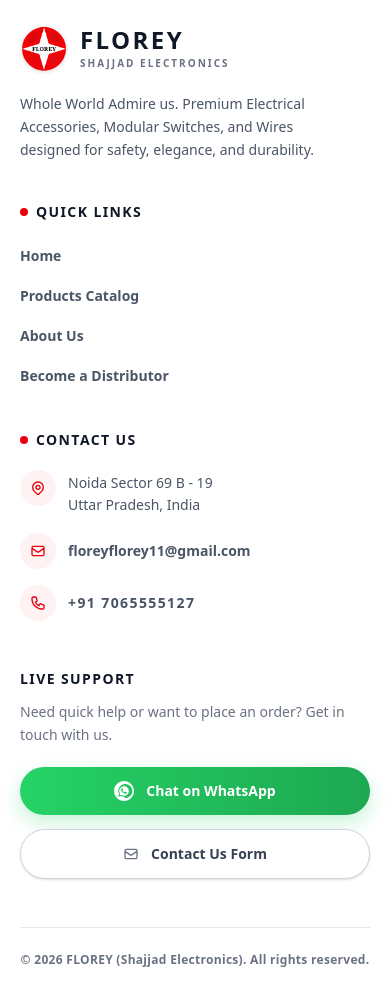
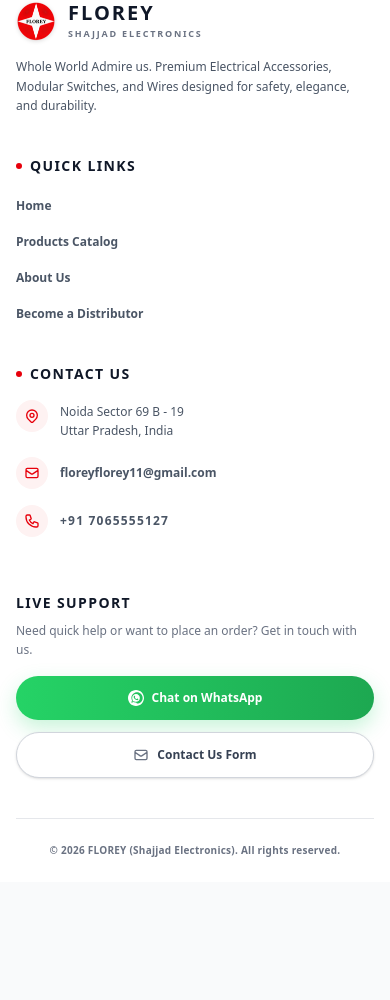
Before and after one commit to shahidtechin-ux/florey-catalog, a Next.js app: page /about in a window 390 px wide. Shown: the part 4835-5835 px from the top of the page. After the commit the page ends 5717 px from the top, so only its background shows below. Built offline with nearby package versions, Linux system fonts and the light colour scheme.

Commit message:
Add files via upload

```diff
--- a/components/Footer.js
+++ b/components/Footer.js
@@ -19,19 +19,19 @@ export default function Footer() {
   ];
 
   return (
-    <footer className="bg-white border-t border-gray-200 pt-16 pb-8 font-sans relative overflow-hidden">
+    <footer className="bg-white border-t border-gray-200 pt-10 sm:pt-16 pb-6 sm:pb-8 font-sans relative overflow-hidden">
 
       {/* Subtle Top Border Highlight */}
       <div className="absolute top-0 left-1/2 -translate-x-1/2 w-full h-[2px] bg-gradient-to-r from-transparent via-red-500/20 to-transparent"></div>
 
-      <div className="max-w-7xl mx-auto px-5 sm:px-6 lg:px-8 relative z-10">
+      <div className="max-w-7xl mx-auto px-4 sm:px-6 lg:px-8 relative z-10">
 
-        <div className="grid grid-cols-1 md:grid-cols-2 lg:grid-cols-4 gap-10 lg:gap-8">
+        <div className="grid grid-cols-1 md:grid-cols-2 lg:grid-cols-4 gap-8 lg:gap-8">
 
           {/* Column 1: Brand Info */}
-          <div className="space-y-5 lg:pr-8">
+          <div className="space-y-4 sm:space-y-5 lg:pr-8">
             <Link href="/" className="flex items-center gap-3 group">
-              <div className="relative w-12 h-12 shrink-0 transition-transform duration-300 group-hover:scale-105">
+              <div className="relative w-10 h-10 sm:w-12 sm:h-12 shrink-0 transition-transform duration-300 group-hover:scale-105">
                 <Image
                   src="/images/logo.png"
                   alt="FLOREY Logo"
@@ -40,25 +40,25 @@ export default function Footer() {
                 />
               </div>
               <div className="flex flex-col">
-                <h2 className="text-2xl font-black text-gray-900 tracking-widest uppercase leading-none">FLOREY</h2>
-                <p className="text-[10px] text-gray-500 uppercase tracking-[0.2em] mt-1 font-bold">Shajjad Electronics</p>
+                <h2 className="text-xl sm:text-2xl font-black text-gray-900 tracking-widest uppercase leading-none">FLOREY</h2>
+                <p className="text-[9px] sm:text-[10px] text-gray-500 uppercase tracking-[0.2em] mt-1 font-bold">Shajjad Electronics</p>
               </div>
             </Link>
-            <p className="text-sm text-gray-600 leading-relaxed pr-4 sm:pr-0 font-medium">
+            <p className="text-xs sm:text-sm text-gray-600 leading-relaxed font-medium">
               Whole World Admire us. Premium Electrical Accessories, Modular Switches, and Wires designed for safety, elegance, and durability.
             </p>
           </div>
 
           {/* Column 2: Quick Links */}
-          <div>
-            <h3 className="text-gray-900 font-black text-sm sm:text-base mb-5 sm:mb-6 uppercase tracking-widest flex items-center gap-2">
-              <span className="w-2 h-2 bg-red-600 rounded-full"></span>
+          <div className="pt-2 md:pt-0">
+            <h3 className="text-gray-900 font-black text-sm sm:text-base mb-4 sm:mb-6 uppercase tracking-widest flex items-center gap-2">
+              <span className="w-1.5 h-1.5 sm:w-2 sm:h-2 bg-red-600 rounded-full shrink-0"></span>
               Quick Links
             </h3>
             <ul className="space-y-3 sm:space-y-4">
               {quickLinks.map((item) => (
                 <li key={item.name}>
-                  <Link href={item.path} className="text-sm text-gray-600 hover:text-red-600 hover:translate-x-1.5 transition-all duration-300 inline-block font-semibold py-1 sm:py-0">
+                  <Link href={item.path} className="text-xs sm:text-sm text-gray-600 hover:text-red-600 hover:translate-x-1.5 transition-all duration-300 inline-block font-semibold">
                     {item.name}
                   </Link>
                 </li>
@@ -67,9 +67,9 @@ export default function Footer() {
           </div>
 
           {/* Column 3: Contact Info */}
-          <div>
-            <h3 className="text-gray-900 font-black text-sm sm:text-base mb-5 sm:mb-6 uppercase tracking-widest flex items-center gap-2">
-              <span className="w-2 h-2 bg-red-600 rounded-full"></span>
+          <div className="pt-2 md:pt-0">
+            <h3 className="text-gray-900 font-black text-sm sm:text-base mb-4 sm:mb-6 uppercase tracking-widest flex items-center gap-2">
+              <span className="w-1.5 h-1.5 sm:w-2 sm:h-2 bg-red-600 rounded-full shrink-0"></span>
               Contact Us
             </h3>
             <ul className="space-y-4 sm:space-y-5">
@@ -82,10 +82,10 @@ export default function Footer() {
                   rel="noopener noreferrer"
                   className="flex items-start gap-3 sm:gap-4 group cursor-pointer"
                 >
-                  <div className="w-9 h-9 sm:w-10 sm:h-10 rounded-full bg-red-50 flex items-center justify-center shrink-0 group-hover:bg-red-600 transition-colors">
+                  <div className="w-8 h-8 sm:w-10 sm:h-10 rounded-full bg-red-50 flex items-center justify-center shrink-0 group-hover:bg-red-600 transition-colors">
                     <svg className="w-4 h-4 sm:w-5 sm:h-5 text-red-600 group-hover:text-white transition-colors" fill="none" stroke="currentColor" viewBox="0 0 24 24"><path strokeLinecap="round" strokeLinejoin="round" strokeWidth="2" d="M17.657 16.657L13.414 20.9a1.998 1.998 0 01-2.827 0l-4.244-4.243a8 8 0 1111.314 0z" /><path strokeLinecap="round" strokeLinejoin="round" strokeWidth="2" d="M15 11a3 3 0 11-6 0 3 3 0 016 0z" /></svg>
                   </div>
-                  <span className="text-sm text-gray-600 mt-0.5 leading-relaxed group-hover:text-gray-900 transition-colors text-left font-medium">
+                  <span className="text-xs sm:text-sm text-gray-600 mt-0.5 leading-relaxed group-hover:text-gray-900 transition-colors text-left font-medium">
                     Noida Sector 69 B - 19<br/>Uttar Pradesh, India
                   </span>
                 </a>
@@ -94,20 +94,20 @@ export default function Footer() {
               {/* Email */}
               <li>
                 <a href="mailto:floreyflorey11@gmail.com" className="flex items-center gap-3 sm:gap-4 group">
-                  <div className="w-9 h-9 sm:w-10 sm:h-10 rounded-full bg-red-50 flex items-center justify-center shrink-0 group-hover:bg-red-600 transition-colors">
+                  <div className="w-8 h-8 sm:w-10 sm:h-10 rounded-full bg-red-50 flex items-center justify-center shrink-0 group-hover:bg-red-600 transition-colors">
                     <svg className="w-4 h-4 sm:w-5 sm:h-5 text-red-600 group-hover:text-white transition-colors" fill="none" stroke="currentColor" viewBox="0 0 24 24"><path strokeLinecap="round" strokeLinejoin="round" strokeWidth="2" d="M3 8l7.89 5.26a2 2 0 002.22 0L21 8M5 19h14a2 2 0 002-2V7a2 2 0 00-2-2H5a2 2 0 00-2 2v10a2 2 0 002 2z" /></svg>
                   </div>
-                  <span className="text-sm text-gray-600 group-hover:text-gray-900 transition-colors break-all font-semibold">floreyflorey11@gmail.com</span>
+                  <span className="text-xs sm:text-sm text-gray-600 group-hover:text-gray-900 transition-colors break-all font-semibold">floreyflorey11@gmail.com</span>
                 </a>
               </li>
 
               {/* Phone */}
               <li>
                 <a href="tel:+917065555127" className="flex items-center gap-3 sm:gap-4 group">
-                  <div className="w-9 h-9 sm:w-10 sm:h-10 rounded-full bg-red-50 flex items-center justify-center shrink-0 group-hover:bg-red-600 transition-colors">
+                  <div className="w-8 h-8 sm:w-10 sm:h-10 rounded-full bg-red-50 flex items-center justify-center shrink-0 group-hover:bg-red-600 transition-colors">
                     <svg className="w-4 h-4 sm:w-5 sm:h-5 text-red-600 group-hover:text-white transition-colors" fill="none" stroke="currentColor" viewBox="0 0 24 24"><path strokeLinecap="round" strokeLinejoin="round" strokeWidth="2" d="M3 5a2 2 0 012-2h3.28a1 1 0 01.948.684l1.498 4.493a1 1 0 01-.502 1.21l-2.257 1.13a11.042 11.042 0 005.516 5.516l1.13-2.257a1 1 0 011.21-.502l4.493 1.498a1 1 0 01.684.949V19a2 2 0 01-2 2h-1C9.716 21 3 14.284 3 6V5z" /></svg>
                   </div>
-                  <span className="text-sm text-gray-600 group-hover:text-gray-900 transition-colors tracking-widest font-semibold">+91 7065555127</span>
+                  <span className="text-xs sm:text-sm text-gray-600 group-hover:text-gray-900 transition-colors tracking-widest font-semibold">+91 7065555127</span>
                 </a>
               </li>
 
@@ -115,19 +115,19 @@ export default function Footer() {
           </div>
 
           {/* Column 4: Actions */}
-          <div className="flex flex-col items-start lg:items-end lg:text-right pt-2 sm:pt-4 lg:pt-0">
-            <h3 className="text-gray-900 font-black text-sm sm:text-base mb-3 sm:mb-4 uppercase tracking-widest w-full text-left lg:text-right">Live Support</h3>
-            <p className="text-sm text-gray-500 mb-5 sm:mb-6 leading-relaxed lg:max-w-[250px] lg:ml-auto font-medium">Need quick help or want to place an order? Get in touch with us.</p>
+          <div className="flex flex-col items-start lg:items-end lg:text-right pt-6 sm:pt-4 lg:pt-0">
+            <h3 className="text-gray-900 font-black text-sm sm:text-base mb-2 sm:mb-4 uppercase tracking-widest w-full text-left lg:text-right">Live Support</h3>
+            <p className="text-xs sm:text-sm text-gray-500 mb-4 sm:mb-6 leading-relaxed lg:max-w-[250px] lg:ml-auto font-medium">Need quick help or want to place an order? Get in touch with us.</p>
 
-            <div className="flex flex-col gap-3.5 w-full">
+            <div className="flex flex-col gap-3 w-full">
 
               <a
                 href="https://wa.me/917065555127?text=Hello%20FLOREY%20Team,%20I%20want%20to%20know%20more%20about%20your%20products!"
                 target="_blank"
                 rel="noopener noreferrer"
-                className="group flex items-center justify-center gap-3 bg-gradient-to-r from-[#25D366] to-[#1da851] text-white px-5 sm:px-7 py-3.5 rounded-full font-bold transition-all duration-300 shadow-[0_8px_20px_rgba(37,211,102,0.25)] hover:shadow-[0_12px_25px_rgba(37,211,102,0.4)] hover:-translate-y-1 w-full text-sm sm:text-base"
+                className="group flex items-center justify-center gap-2 sm:gap-3 bg-gradient-to-r from-[#25D366] to-[#1da851] text-white px-5 sm:px-7 py-3.5 rounded-full font-bold transition-all duration-300 shadow-[0_8px_20px_rgba(37,211,102,0.25)] hover:shadow-[0_12px_25px_rgba(37,211,102,0.4)] hover:-translate-y-1 w-full text-xs sm:text-base"
               >
-                <svg className="w-5 h-5 sm:w-6 sm:h-6 shrink-0" fill="currentColor" viewBox="0 0 24 24">
+                <svg className="w-4 h-4 sm:w-6 sm:h-6 shrink-0" fill="currentColor" viewBox="0 0 24 24">
                   <path d="M12.031 6.172c-3.181 0-5.767 2.586-5.768 5.766-.001 1.298.38 2.27 1.019 3.287l-.582 2.128 2.182-.573c.978.58 1.911.928 3.145.929 3.178 0 5.767-2.587 5.768-5.766.001-3.187-2.575-5.77-5.764-5.771zm3.392 8.244c-.144.405-.837.774-1.17.824-.299.045-.677.063-1.092-.069-.252-.08-.575-.187-.988-.365-1.739-.751-2.874-2.502-2.961-2.617-.087-.116-.708-.94-.708-1.793s.448-1.273.607-1.446c.159-.173.346-.217.462-.217l.332.006c.106.005.249-.04.39.298.144.347.491 1.2.534 1.287.043.087.072.188.014.304-.058.116-.087.188-.173.289l-.26.304c-.087.086-.177.18-.076.354.101.174.449.741.964 1.201.662.591 1.221.774 1.394.86s.274.072.376-.043c.101-.116.433-.506.549-.68.116-.173.231-.145.39-.087s1.011.477 1.184.564.289.13.332.202c.045.072.045.419-.1.824zm-3.423-14.416c-6.627 0-12 5.373-12 12s5.373 12 12 12 12-5.373 12-12-5.373-12-12-12zm.029 18.88c-1.161 0-2.305-.292-3.318-.844l-3.677.964 1.003-3.588c-.608-1.033-.926-2.22-.926-3.442 0-4.665 3.793-8.455 8.458-8.455 4.661 0 8.453 3.791 8.455 8.455 0 4.666-3.792 8.455-8.455 8.455z"/>
                 </svg>
                 Chat on WhatsApp
@@ -135,7 +135,7 @@ export default function Footer() {
 
               <Link
                 href="/contact"
-                className="group flex items-center justify-center gap-3 bg-white border border-gray-300 text-gray-700 px-5 sm:px-7 py-3.5 rounded-full font-bold transition-all duration-300 hover:border-red-600 hover:text-red-600 hover:bg-red-50 hover:-translate-y-1 w-full text-sm sm:text-base shadow-sm"
+                className="group flex items-center justify-center gap-2 sm:gap-3 bg-white border border-gray-300 text-gray-700 px-5 sm:px-7 py-3.5 rounded-full font-bold transition-all duration-300 hover:border-red-600 hover:text-red-600 hover:bg-red-50 hover:-translate-y-1 w-full text-xs sm:text-base shadow-sm"
               >
                 <svg className="w-4 h-4 sm:w-5 sm:h-5 text-gray-500 group-hover:text-red-600 transition-colors shrink-0" fill="none" stroke="currentColor" viewBox="0 0 24 24"><path strokeLinecap="round" strokeLinejoin="round" strokeWidth="2" d="M3 8l7.89 5.26a2 2 0 002.22 0L21 8M5 19h14a2 2 0 002-2V7a2 2 0 00-2-2H5a2 2 0 00-2 2v10a2 2 0 002 2z" /></svg>
                 Contact Us Form
@@ -146,9 +146,9 @@ export default function Footer() {
 
         </div>
 
-        {/* 🟢 UPDATED: CENTERED Copyright Bar */}
-        <div className="mt-12 sm:mt-16 pt-6 sm:pt-8 border-t border-gray-200 flex justify-center items-center">
-          <p className="text-xs sm:text-sm text-gray-500 font-semibold tracking-wide text-center">
+        {/* 🟢 CENTERED Copyright Bar */}
+        <div className="mt-10 sm:mt-16 pt-6 sm:pt-8 border-t border-gray-200 flex justify-center items-center">
+          <p className="text-[10px] sm:text-sm text-gray-500 font-semibold tracking-wide text-center">
             © {new Date().getFullYear()} FLOREY (Shajjad Electronics). All rights reserved.
           </p>
         </div>
```
